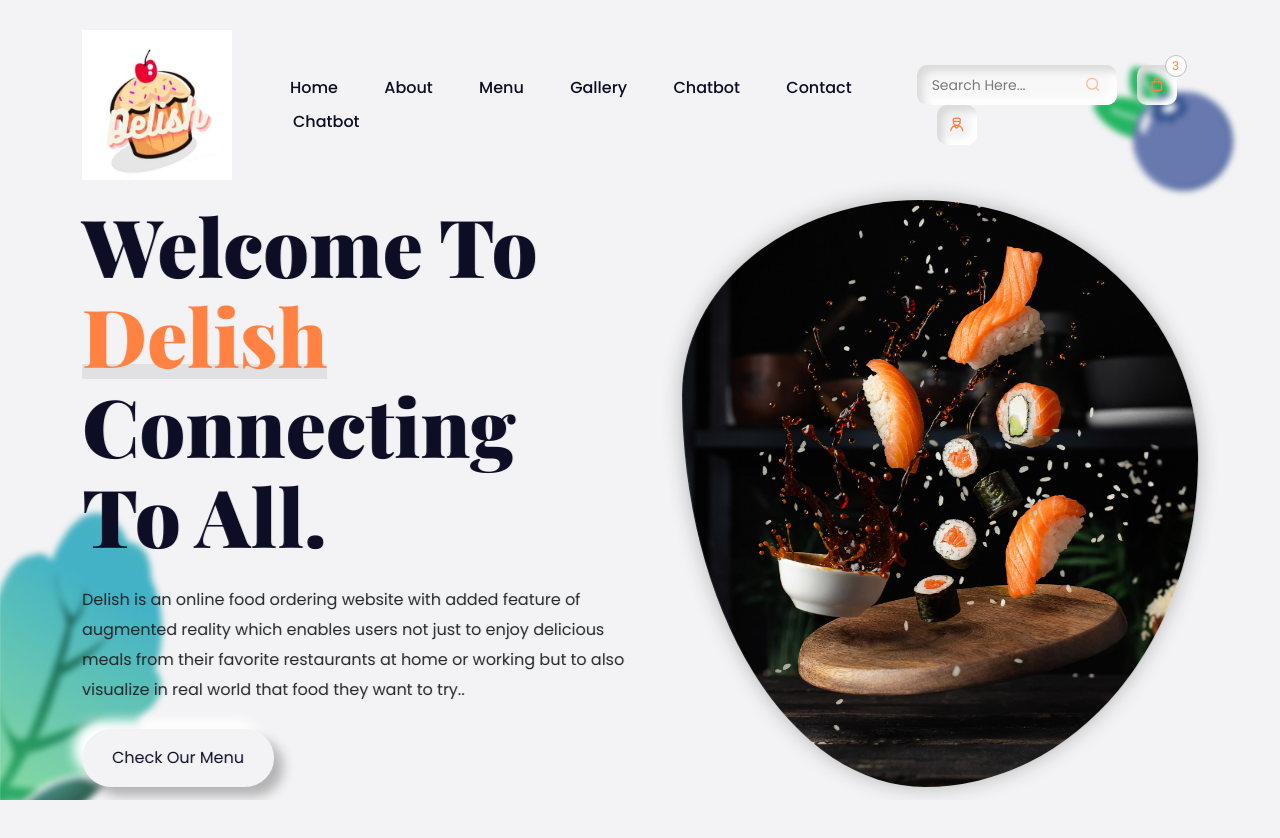
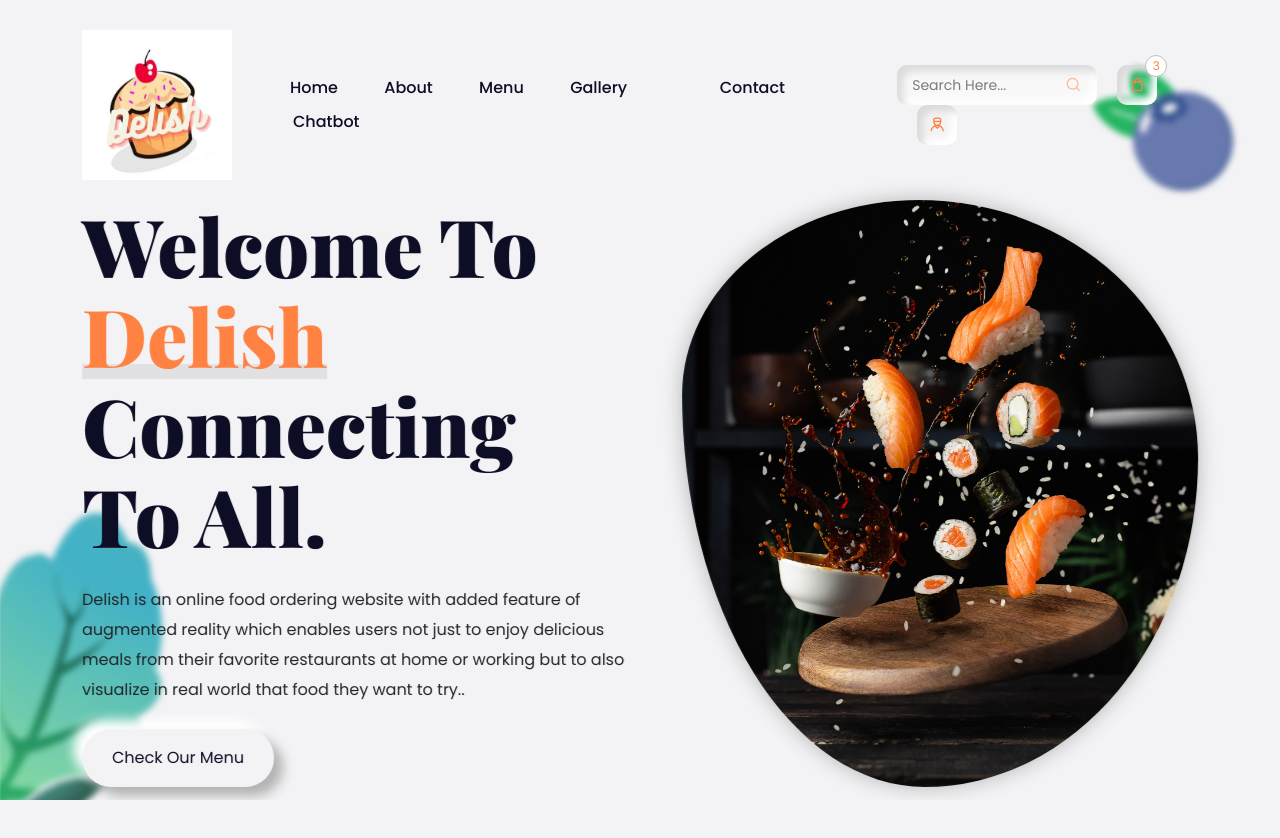
Before and after one commit to shivanjali11/Delish, a plain HTML site: page index.html in a window 1280 px wide. Shown: the top 838 px of the page. Drawn offline with nearby package versions, Linux system fonts and the light colour scheme; a web font is replaced by a local one.

Commit message:
Update index.html

```diff
--- a/index.html
+++ b/index.html
@@ -40,7 +40,7 @@
                                 <li><a href="#about">About</a></li>
                                 <li><a href="#menu">Menu</a></li>
                                 <li><a href="#gallery">Gallery</a></li>
-                                <li><a href="#blog">Chatbot</a></li>
+                                <li><a href="#blog"></a></li>
                                 <li><a href="#contact">Contact</a></li>
                                  <li><a href="">Chatbot</a></li>
                             </ul>
```
